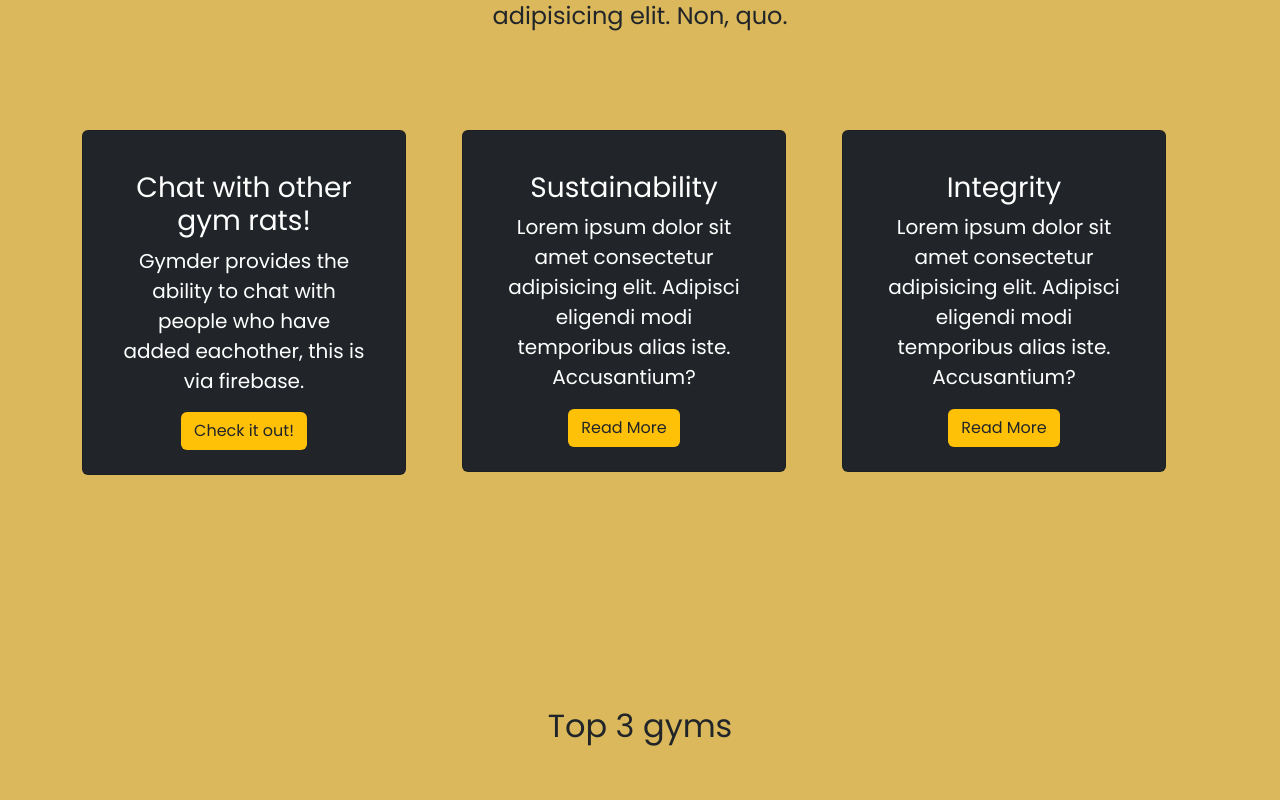
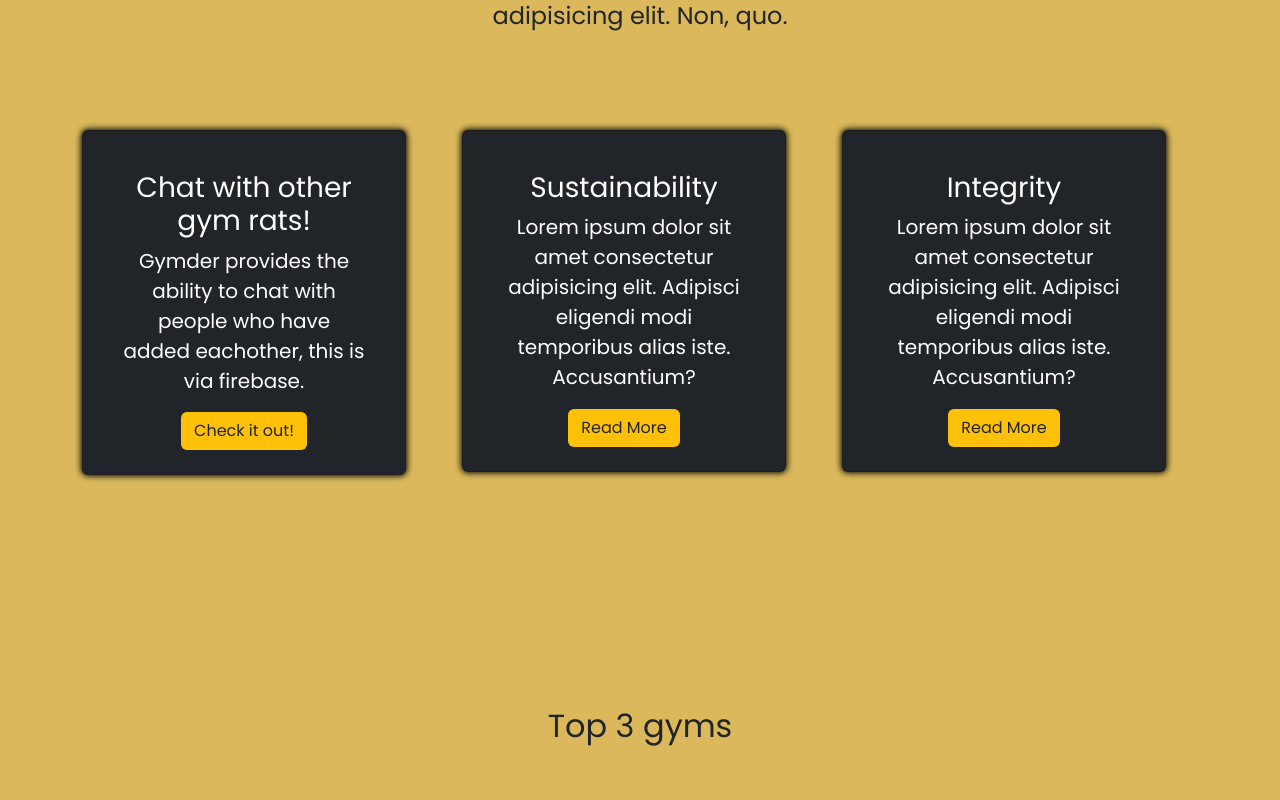
Before and after one commit to LexDarcoz/2223-frontendweb-LexDarcoz_Gymder, a React (Create React App) app: page / in a window 1280 px wide. Shown: the part 1660-2460 px from the top of the page. Built offline with nearby package versions, Linux system fonts and the light colour scheme.

Commit message:
Emoticons & test for render

```diff
--- a/src/components/Contact.jsx
+++ b/src/components/Contact.jsx
@@ -9,10 +9,12 @@ export default function Contact() {
             <div className="section-header text-center pb-5">
               <h2>Contact Us</h2>
               <p>
+                📧
                 <Link to="/contactForm">
                   Alexander.Schatteman@student.hogent.be
                 </Link>
-                <br />+ 0485 47 48 78 (not real phonenumber)
+                <br />
+                📞0485 47 48 78
               </p>
             </div>
           </div>
--- a/src/components/userCard/UserCard.css
+++ b/src/components/userCard/UserCard.css
@@ -1,7 +1,7 @@
 .card {
   margin: 2rem 2rem 2rem 0;
   padding: 1.5rem;
-
+  box-shadow: 0 0 6px 1px rgba(0, 0, 0, 1);
   transition: transform 0.3s ease;
   cursor: pointer;
 }
@@ -10,6 +10,7 @@
   transform: scale(1.1);
   box-shadow: 0 0 28px 4px rgba(0, 0, 0, 1);
 }
+
 .card_title {
   font-weight: 800;
   font-size: 1.5rem;
```
